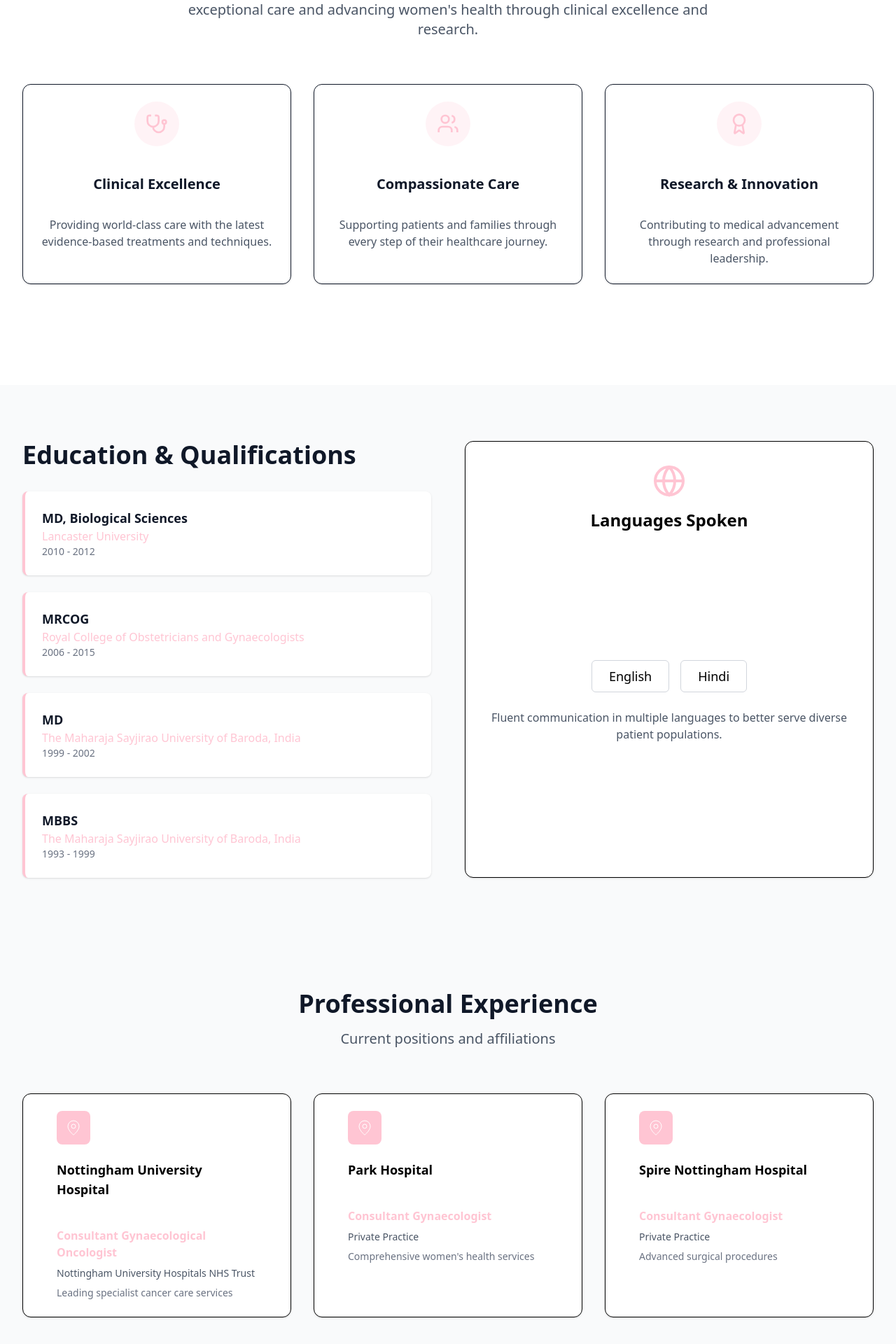
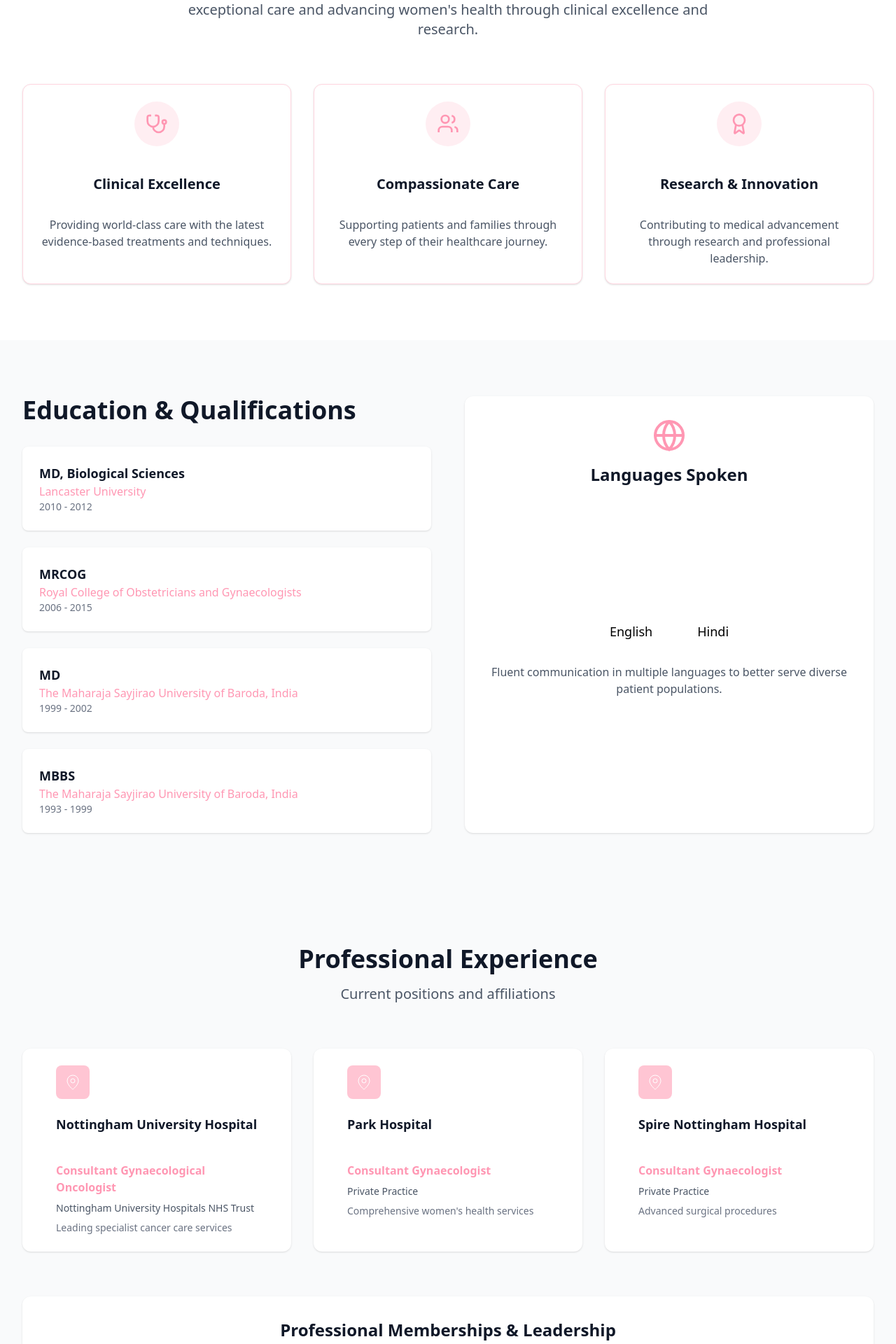
Before and after one commit to shandiru/surgeon, a React (Vite) app: page / in a window 1280 px wide. Shown: the part 820-2740 px from the top of the page at 70% size. Built offline with nearby package versions, Linux system fonts and the light colour scheme.

Commit message:
add color

```diff
--- a/package.json
+++ b/package.json
@@ -10,7 +10,9 @@
     "preview": "vite preview"
   },
   "dependencies": {
+    "@gsap/react": "^2.1.2",
     "@tailwindcss/vite": "^4.1.11",
+    "gsap": "^3.13.0",
     "lucide-react": "^0.539.0",
     "react": "^19.1.0",
     "react-dom": "^19.1.0",
--- a/src/components/HomePage/AboutSection.jsx
+++ b/src/components/HomePage/AboutSection.jsx
@@ -1,62 +1,82 @@
 import React from 'react';
 
-const AboutSectionView = () => {
+export default function AboutSectionView() {
+  const cards = [
+    {
+      title: 'Clinical Excellence',
+      desc: 'Providing world-class care with the latest evidence-based treatments and techniques.',
+      icon: (
+        <>
+          <path d="M11 2v2" />
+          <path d="M5 2v2" />
+          <path d="M5 3H4a2 2 0 0 0-2 2v4a6 6 0 0 0 12 0V5a2 2 0 0 0-2-2h-1" />
+          <path d="M8 15a6 6 0 0 0 12 0v-3" />
+          <circle cx="20" cy="10" r="2" />
+        </>
+      ),
+    },
+    {
+      title: 'Compassionate Care',
+      desc: 'Supporting patients and families through every step of their healthcare journey.',
+      icon: (
+        <>
+          <path d="M16 21v-2a4 4 0 0 0-4-4H6a4 4 0 0 0-4 4v2" />
+          <circle cx="9" cy="7" r="4" />
+          <path d="M22 21v-2a4 4 0 0 0-3-3.87" />
+          <path d="M16 3.13a4 4 0 0 1 0 7.75" />
+        </>
+      ),
+    },
+    {
+      title: 'Research & Innovation',
+      desc: 'Contributing to medical advancement through research and professional leadership.',
+      icon: (
+        <>
+          <path d="M15.477 12.89l1.515 8.526a.5.5 0 0 1-.81.47l-3.58-2.687a1 1 0 0 0-1.197 0l-3.586 2.686a.5.5 0 0 1-.81-.469l1.514-8.526" />
+          <circle cx="12" cy="8" r="6" />
+        </>
+      ),
+    },
+  ];
+
   return (
     <section className="py-20 bg-white" id="about">
       <div className="max-w-7xl mx-auto px-4 sm:px-6 lg:px-8">
         {/* Header */}
         <div className="text-center mb-16">
-          <h2 className="text-4xl font-bold text-gray-900 mb-4">About Mr Ketankumar Gajjar</h2>
+          <h2 className="text-4xl font-bold text-gray-900 mb-4">
+            About Mr Ketankumar Gajjar
+          </h2>
           <p className="text-xl text-gray-600 max-w-3xl mx-auto">
             A leading consultant in gynaecological oncology, dedicated to providing exceptional care and advancing women's health through clinical excellence and research.
           </p>
         </div>
 
-        {/* Card Grid */}
-        <div className="grid lg:grid-cols-3 gap-8 mb-16">
-          {/* Card 1 */}
-          <div className="bg-white text-gray-900 flex flex-col gap-6 rounded-xl border shadow-sm text-center p-6 hover:shadow-md transition">
-            <div className="bg-[#ffc5d3]/20 w-16 h-16 rounded-full flex items-center justify-center mx-auto mb-4">
-              <svg xmlns="http://www.w3.org/2000/svg" className="h-8 w-8 text-[#ffc5d3]" fill="none" viewBox="0 0 24 24" stroke="currentColor" strokeWidth="2">
-                <path d="M11 2v2" /><path d="M5 2v2" /><path d="M5 3H4a2 2 0 0 0-2 2v4a6 6 0 0 0 12 0V5a2 2 0 0 0-2-2h-1" /><path d="M8 15a6 6 0 0 0 12 0v-3" /><circle cx="20" cy="10" r="2" />
-              </svg>
+        {/* Cards */}
+        <div className="grid lg:grid-cols-3 gap-8">
+          {cards.map((card, i) => (
+            <div
+              key={i}
+              className="group bg-white text-gray-900 flex flex-col gap-6 rounded-xl border border-[#ffd6e0] shadow-sm text-center p-6 transition-all duration-300 hover:scale-105 hover:shadow-[0_0_35px_4px_rgba(255,197,211,1)]"
+            >
+              <div className="bg-[#ffc5d3]/30 group-hover:bg-[#ffc5d3]/40 transition-colors duration-300 w-16 h-16 rounded-full flex items-center justify-center mx-auto mb-4">
+                <svg
+                  xmlns="http://www.w3.org/2000/svg"
+                  className="h-8 w-8 text-[#ff97b3]"
+                  fill="none"
+                  viewBox="0 0 24 24"
+                  stroke="currentColor"
+                  strokeWidth="2"
+                >
+                  {card.icon}
+                </svg>
+              </div>
+              <h3 className="text-xl font-semibold mb-2">{card.title}</h3>
+              <p className="text-gray-600">{card.desc}</p>
             </div>
-            <h3 className="text-xl font-semibold mb-2">Clinical Excellence</h3>
-            <p className="text-gray-600">
-              Providing world-class care with the latest evidence-based treatments and techniques.
-            </p>
-          </div>
-
-          {/* Card 2 */}
-          <div className="bg-white text-gray-900 flex flex-col gap-6 rounded-xl border shadow-sm text-center p-6 hover:shadow-md transition">
-            <div className="bg-[#ffc5d3]/20 w-16 h-16 rounded-full flex items-center justify-center mx-auto mb-4">
-              <svg xmlns="http://www.w3.org/2000/svg" className="h-8 w-8 text-[#ffc5d3]" fill="none" viewBox="0 0 24 24" stroke="currentColor" strokeWidth="2">
-                <path d="M16 21v-2a4 4 0 0 0-4-4H6a4 4 0 0 0-4 4v2" /><circle cx="9" cy="7" r="4" /><path d="M22 21v-2a4 4 0 0 0-3-3.87" /><path d="M16 3.13a4 4 0 0 1 0 7.75" />
-              </svg>
-            </div>
-            <h3 className="text-xl font-semibold mb-2">Compassionate Care</h3>
-            <p className="text-gray-600">
-              Supporting patients and families through every step of their healthcare journey.
-            </p>
-          </div>
-
-          {/* Card 3 */}
-          <div className="bg-white text-gray-900 flex flex-col gap-6 rounded-xl border shadow-sm text-center p-6 hover:shadow-md transition">
-            <div className="bg-[#ffc5d3]/20 w-16 h-16 rounded-full flex items-center justify-center mx-auto mb-4">
-              <svg xmlns="http://www.w3.org/2000/svg" className="h-8 w-8 text-[#ffc5d3]" fill="none" viewBox="0 0 24 24" stroke="currentColor" strokeWidth="2">
-                <path d="M15.477 12.89l1.515 8.526a.5.5 0 0 1-.81.47l-3.58-2.687a1 1 0 0 0-1.197 0l-3.586 2.686a.5.5 0 0 1-.81-.469l1.514-8.526" />
-                <circle cx="12" cy="8" r="6" />
-              </svg>
-            </div>
-            <h3 className="text-xl font-semibold mb-2">Research & Innovation</h3>
-            <p className="text-gray-600">
-              Contributing to medical advancement through research and professional leadership.
-            </p>
-          </div>
+          ))}
         </div>
       </div>
     </section>
   );
-};
-
-export default AboutSectionView;
+}
--- a/src/components/HomePage/EducationLanguagesSection.jsx
+++ b/src/components/HomePage/EducationLanguagesSection.jsx
@@ -3,18 +3,7 @@
 import React from 'react'
 
 export default function EducationLanguagesSection() {
-  return (
-    <section id="education" className="py-20 bg-gray-50">
-      <div className="max-w-7xl mx-auto px-4 sm:px-6 lg:px-8">
-        <div className="grid lg:grid-cols-2 gap-12 items-stretch">
-          {/* Education & Qualifications */}
-          <div className="flex flex-col">
-            <h2 className="text-4xl font-bold text-gray-900 mb-8 text-center lg:text-left">
-              Education & Qualifications
-            </h2>
-
-            <div className="space-y-6 flex-1">
-              {[
+  const education = [
     {
       title: 'MD, Biological Sciences',
       place: 'Lancaster University',
@@ -35,15 +24,28 @@ export default function EducationLanguagesSection() {
       place: 'The Maharaja Sayjirao University of Baroda, India',
       years: '1993 - 1999',
     },
-              ].map((item, i) => (
+  ]
+
+  return (
+    <section id="education" className="py-20 bg-gray-50">
+      <div className="max-w-7xl mx-auto px-4 sm:px-6 lg:px-8">
+        <div className="grid lg:grid-cols-2 gap-12 items-stretch">
+          {/* Education & Qualifications */}
+          <div className="flex flex-col">
+            <h2 className="text-4xl font-bold text-gray-900 mb-8 text-center lg:text-left">
+              Education & Qualifications
+            </h2>
+
+            <div className="space-y-6 flex-1">
+              {education.map((item, i) => (
                 <div
                   key={i}
-                  className="bg-white p-6 rounded-lg shadow-sm border-l-4 border-[#ffc5d3] text-center lg:text-left"
+                  className="bg-white p-6 rounded-lg shadow-sm text-center lg:text-left transition-all duration-300 hover:shadow-[0_0_25px_2px_rgba(255,197,211,0.9)] hover:scale-[1.02]"
                 >
                   <h3 className="text-lg font-semibold text-gray-900">
                     {item.title}
                   </h3>
-                  <p className="text-[#ffc5d3] font-medium">{item.place}</p>
+                  <p className="text-[#ff97b3] font-medium">{item.place}</p>
                   <p className="text-gray-500 text-sm">{item.years}</p>
                 </div>
               ))}
@@ -51,11 +53,11 @@ export default function EducationLanguagesSection() {
           </div>
 
           {/* Languages Spoken */}
-          <div className="bg-white rounded-xl border shadow-sm p-8 flex flex-col h-full">
+          <div className="bg-white rounded-xl shadow-sm p-8 flex flex-col h-full transition-all duration-300 hover:shadow-[0_0_30px_2px_rgba(255,197,211,0.8)]">
             <div className="text-center pb-6">
               <svg
                 xmlns="http://www.w3.org/2000/svg"
-                className="h-12 w-12 text-[#ffc5d3] mx-auto mb-4"
+                className="h-12 w-12 text-[#ff97b3] mx-auto mb-4"
                 fill="none"
                 viewBox="0 0 24 24"
                 stroke="currentColor"
@@ -65,7 +67,7 @@ export default function EducationLanguagesSection() {
                 <path d="M12 2a14.5 14.5 0 0 0 0 20 14.5 14.5 0 0 0 0-20" />
                 <path d="M2 12h20" />
               </svg>
-              <div className="font-semibold text-2xl">Languages Spoken</div>
+              <div className="font-semibold text-2xl text-gray-900">Languages Spoken</div>
             </div>
 
             <div className="flex-1 flex flex-col items-center justify-center">
@@ -73,7 +75,7 @@ export default function EducationLanguagesSection() {
                 {['English', 'Hindi'].map((lang, idx) => (
                   <span
                     key={idx}
-                    className="inline-flex items-center justify-center rounded-md border border-gray-300 hover:border-[#ffc5d3] hover:text-[#ffc5d3] font-medium text-lg px-6 py-2 transition"
+                    className="inline-flex items-center justify-center rounded-md font-medium text-lg px-6 py-2 transition-all duration-300 hover:text-[#ff97b3] hover:shadow-[0_0_15px_1px_rgba(255,197,211,0.8)] hover:scale-105"
                   >
                     {lang}
                   </span>
--- a/src/components/HomePage/Experience.jsx
+++ b/src/components/HomePage/Experience.jsx
@@ -6,8 +6,12 @@ export default function ProfessionalExperience() {
       <div className="max-w-7xl mx-auto px-4 sm:px-6 lg:px-8">
         {/* Header */}
         <div className="text-center mb-16">
-          <h2 className="text-4xl font-bold text-gray-900 mb-4">Professional Experience</h2>
-          <p className="text-xl text-gray-600">Current positions and affiliations</p>
+          <h2 className="text-4xl font-bold text-gray-900 mb-4">
+            Professional Experience
+          </h2>
+          <p className="text-xl text-gray-600">
+            Current positions and affiliations
+          </p>
         </div>
 
         {/* Hospital Cards */}
@@ -23,7 +27,7 @@ export default function ProfessionalExperience() {
               hospital: 'Park Hospital',
               role: 'Consultant Gynaecologist',
               place: 'Private Practice',
-              desc: 'Comprehensive women\'s health services',
+              desc: "Comprehensive women's health services",
             },
             {
               hospital: 'Spire Nottingham Hospital',
@@ -34,19 +38,27 @@ export default function ProfessionalExperience() {
           ].map((item, idx) => (
             <div
               key={idx}
-              className="bg-white flex flex-col gap-6 rounded-xl border shadow-sm p-6"
+              className="bg-white flex flex-col gap-6 rounded-xl shadow-sm p-6 transition-all duration-300 hover:shadow-[0_0_25px_2px_rgba(255,197,211,0.8)] hover:scale-[1.02]"
             >
               <div className="grid auto-rows-min items-start gap-1.5 px-6 pb-4">
                 <div className="w-12 h-12 bg-[#ffc5d3] rounded-lg flex items-center justify-center mb-4">
-                  <svg xmlns="http://www.w3.org/2000/svg" className="h-6 w-6 text-white" fill="none" viewBox="0 0 24 24" stroke="currentColor">
+                  <svg
+                    xmlns="http://www.w3.org/2000/svg"
+                    className="h-6 w-6 text-white"
+                    fill="none"
+                    viewBox="0 0 24 24"
+                    stroke="currentColor"
+                  >
                     <path d="M20 10c0 4.993-5.539 10.193-7.399 11.799a1 1 0 0 1-1.202 0C9.539 20.193 4 14.993 4 10a8 8 0 0 1 16 0" />
                     <circle cx="12" cy="10" r="3" />
                   </svg>
                 </div>
-                <div className="font-semibold text-lg">{item.hospital}</div>
+                <div className="font-semibold text-lg text-gray-900">
+                  {item.hospital}
+                </div>
               </div>
               <div className="px-6">
-                <p className="text-[#ffc5d3] font-semibold mb-2">{item.role}</p>
+                <p className="text-[#ff97b3] font-semibold mb-2">{item.role}</p>
                 <p className="text-gray-600 text-sm">{item.place}</p>
                 <p className="text-gray-500 text-sm mt-2">{item.desc}</p>
               </div>
@@ -55,14 +67,18 @@ export default function ProfessionalExperience() {
         </div>
 
         {/* Membership & Leadership Section */}
-        <div className="bg-white flex flex-col gap-6 rounded-xl border shadow-sm p-8">
+        <div className="bg-white flex flex-col gap-6 rounded-xl shadow-sm p-8 transition-all duration-300 hover:shadow-[0_0_25px_2px_rgba(255,197,211,0.8)]">
           <div className="text-center pb-6">
-            <h2 className="font-semibold text-2xl">Professional Memberships &amp; Leadership</h2>
+            <h2 className="font-semibold text-2xl text-gray-900">
+              Professional Memberships &amp; Leadership
+            </h2>
           </div>
           <div className="grid md:grid-cols-2 gap-8 px-6">
             {/* Memberships */}
             <div>
-              <h3 className="text-lg font-semibold mb-4 text-[#ffc5d3]">Professional Memberships</h3>
+              <h3 className="text-lg font-semibold mb-4 text-[#ff97b3]">
+                Professional Memberships
+              </h3>
               <div className="space-y-3">
                 {[
                   'Royal College of Obstetricians and Gynaecologists',
@@ -71,7 +87,13 @@ export default function ProfessionalExperience() {
                   'International Gynaecological Cancer Society',
                 ].map((item, idx) => (
                   <div key={idx} className="flex items-start gap-3">
-                    <svg xmlns="http://www.w3.org/2000/svg" className="h-5 w-5 text-[#ffc5d3] mt-0.5" fill="none" viewBox="0 0 24 24" stroke="currentColor">
+                    <svg
+                      xmlns="http://www.w3.org/2000/svg"
+                      className="h-5 w-5 text-[#ff97b3] mt-0.5"
+                      fill="none"
+                      viewBox="0 0 24 24"
+                      stroke="currentColor"
+                    >
                       <path d="M21.801 10A10 10 0 1 1 17 3.335" />
                       <path d="m9 11 3 3L22 4" />
                     </svg>
@@ -83,16 +105,26 @@ export default function ProfessionalExperience() {
 
             {/* Leadership */}
             <div>
-              <h3 className="text-lg font-semibold mb-4 text-[#ffc5d3]">Leadership Positions</h3>
+              <h3 className="text-lg font-semibold mb-4 text-[#ff97b3]">
+                Leadership Positions
+              </h3>
               <div className="space-y-4">
                 <div className="bg-[#ffc5d3]/10 p-4 rounded-lg">
-                  <h4 className="font-semibold">Honorary Secretary</h4>
-                  <p className="text-gray-600 text-sm">British Gynaecological Cancer Society</p>
+                  <h4 className="font-semibold text-gray-900">Honorary Secretary</h4>
+                  <p className="text-gray-600 text-sm">
+                    British Gynaecological Cancer Society
+                  </p>
                 </div>
                 <div className="bg-[#ffc5d3]/10 p-4 rounded-lg">
-                  <h4 className="font-semibold">IT and Social Media Subgroup Chair</h4>
-                  <p className="text-gray-600 text-sm">British Gynaecological Cancer Society</p>
-                  <p className="text-gray-500 text-xs">July 2020 - July 2023</p>
+                  <h4 className="font-semibold text-gray-900">
+                    IT and Social Media Subgroup Chair
+                  </h4>
+                  <p className="text-gray-600 text-sm">
+                    British Gynaecological Cancer Society
+                  </p>
+                  <p className="text-gray-500 text-xs">
+                    July 2020 - July 2023
+                  </p>
                 </div>
               </div>
             </div>
```
Also changed, not shown: src/components/Footer.jsx (+17 -2 lines), src/components/HomePage/Expertise.jsx (+29 -17 lines), src/components/HomePage/GetInTouchSection.jsx (+17 -12 lines), src/components/HomePage/HeroSection.jsx (+7 -4 lines), 1 other file (tests, documents, lock files or other folders). Lines whose indentation alone changed are shown as unchanged.
